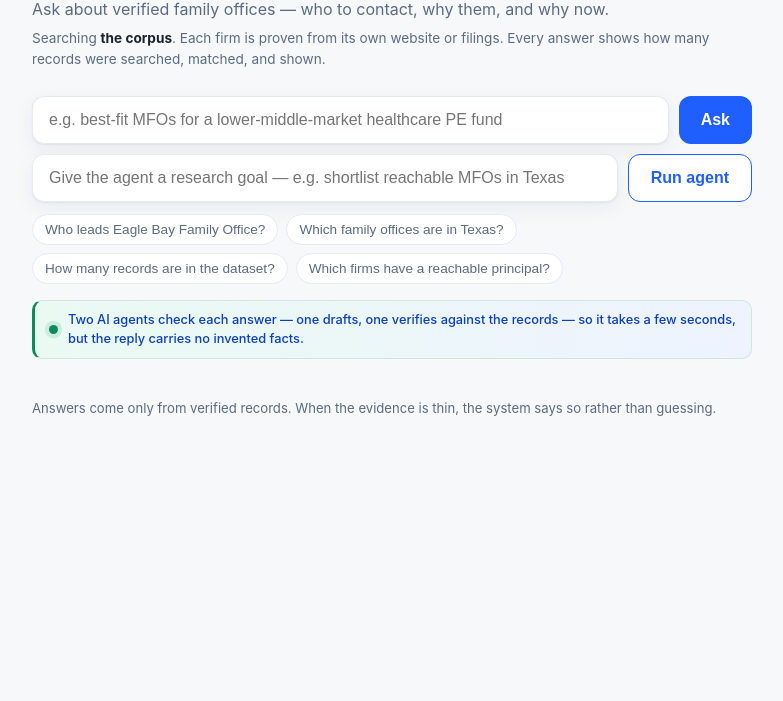
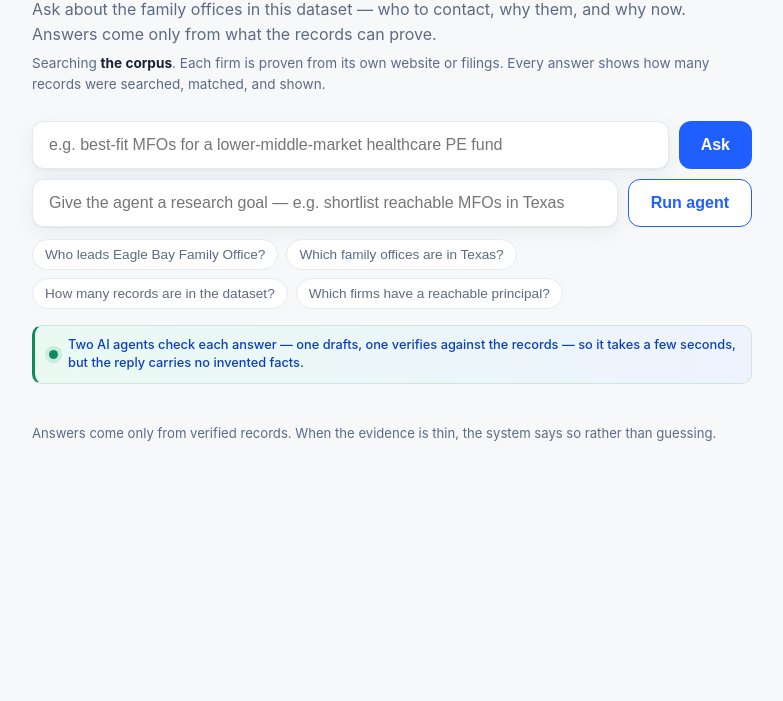
Before and after one commit to nageen24/family-office-intelligence, a plain HTML site: page frontend/index.html in a window 1280 px wide. Shown: the part 99-800 px from the top of the page, without its empty margins (248-1031 px from the left). Drawn offline with Linux system fonts and the light colour scheme; files that its build step writes are made by us from their sources; no server answers; files whose address does not match are found by name.

Commit message:
copy(ui): reword sub-headline — drop 'verified', scope to this dataset
Co-Authored-By: Claude Fable 5 <noreply@anthropic.com>

```diff
--- a/frontend/index.html
+++ b/frontend/index.html
@@ -10,7 +10,7 @@
   <main class="wrap">
     <header class="head">
       <h1>Family Office Intelligence</h1>
-      <p class="sub">Ask about verified family offices — who to contact, why them, and why now.</p>
+      <p class="sub">Ask about the family offices in this dataset — who to contact, why them, and why now. Answers come only from what the records can prove.</p>
       <p class="corpus">Searching <strong id="corpus-count">the corpus</strong>. Each firm is proven from its own website or filings<span id="type-breakdown"></span>. Every answer shows how many records were searched, matched, and shown.</p>
     </header>
 
```
